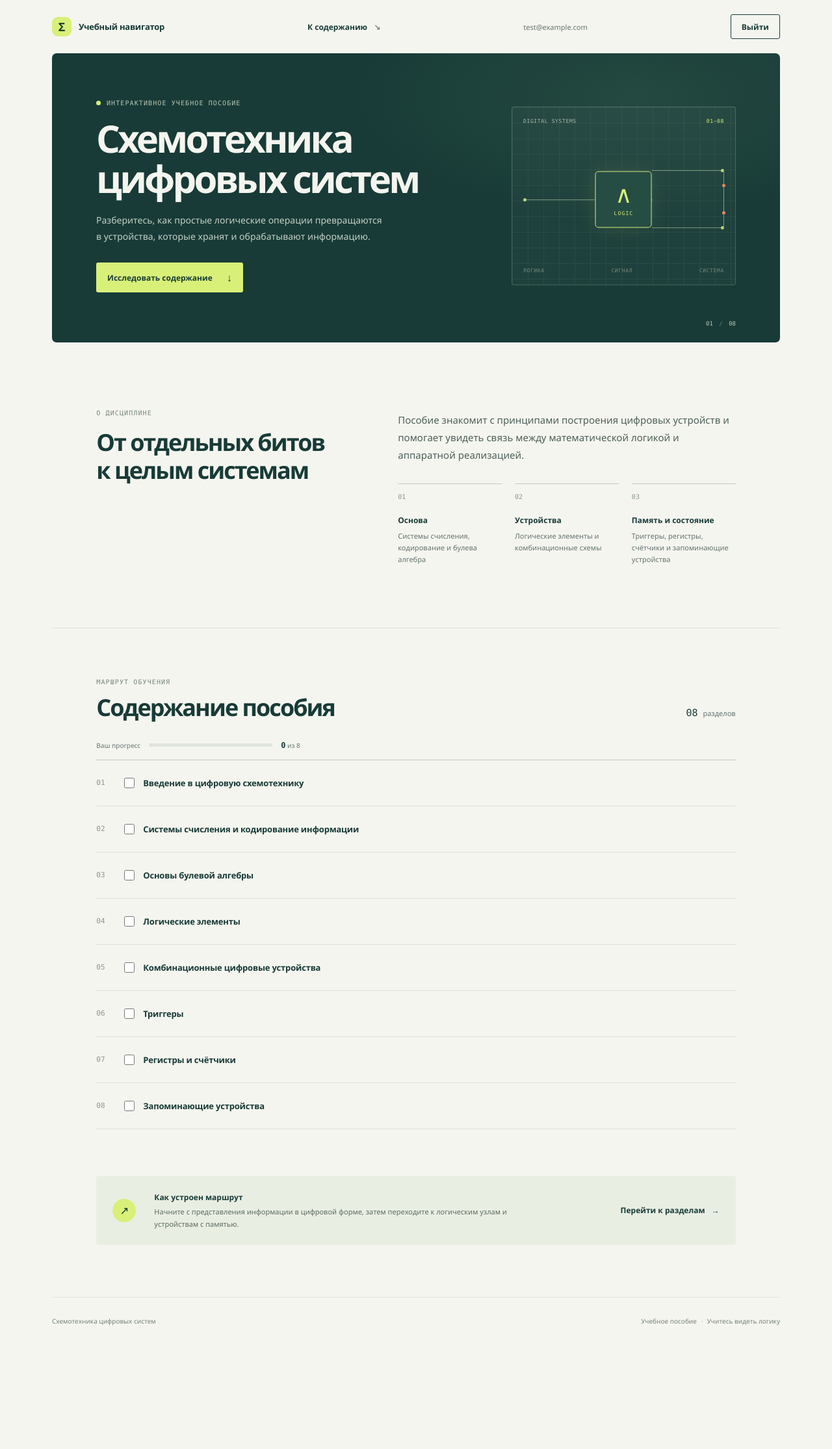
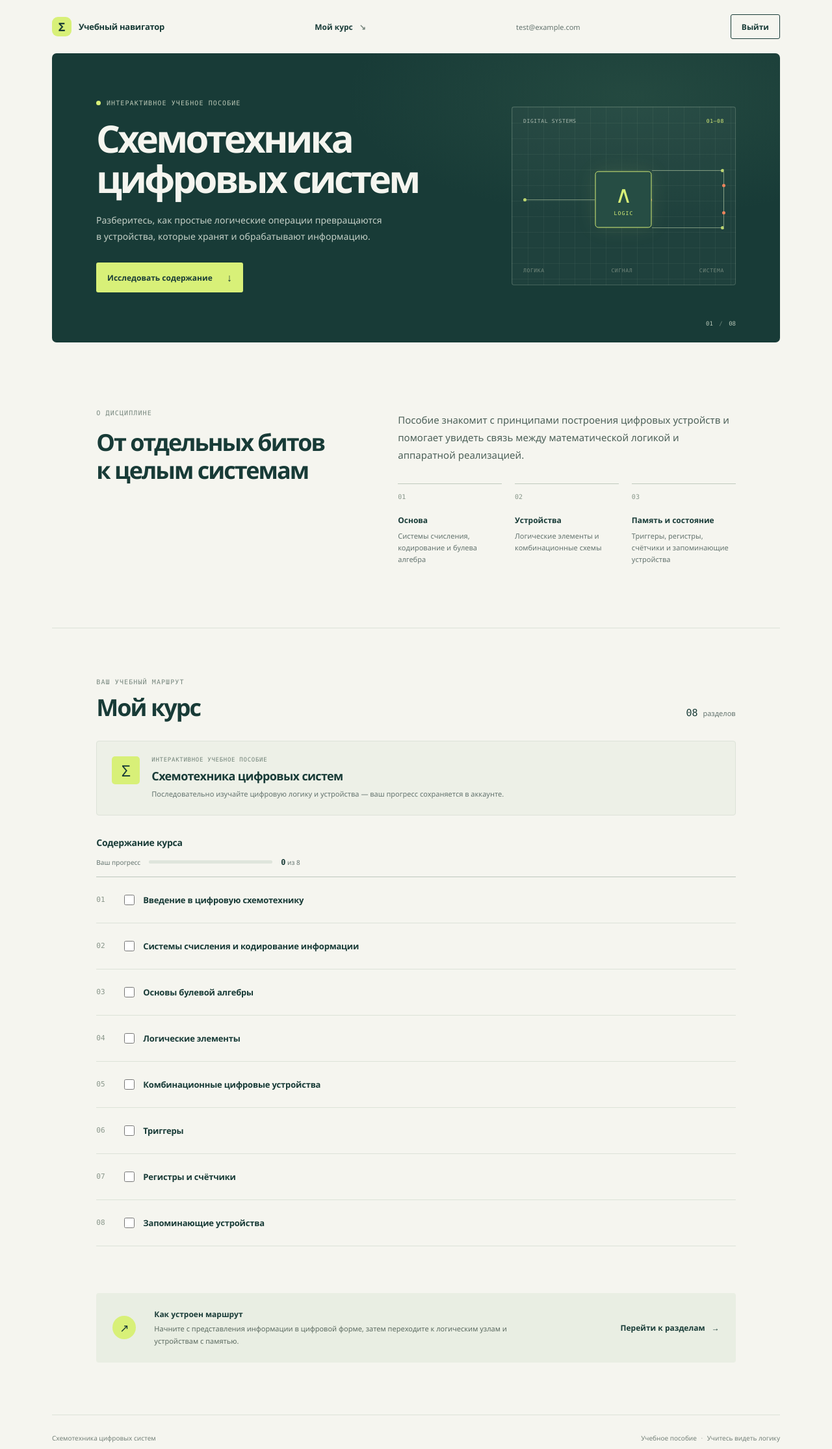
Before and after one commit to schvp/study_guide, a Flask app: page / in a window 1280 px wide. Shown: the top 2230 px of the page at 65% size. Before the commit the page ends 2040 px from the top, so only its background shows below. Run offline with Flask 3, Linux system fonts and the light colour scheme; the visitor is signed in with stand-in values (Sample User, id 1); data comes from the database, SQL or seed files in the repository; data that the repository does not hold is empty.

Commit message:
add test course

```diff
--- a/static/style.css
+++ b/static/style.css
@@ -598,6 +598,61 @@ p {
     scroll-margin-top: 24px;
 }
 
+.my-course {
+    scroll-margin-top: 32px;
+}
+
+.my-course-card {
+    display: flex;
+    align-items: flex-start;
+    gap: 18px;
+    margin: 0 0 32px;
+    padding: 23px;
+    border: 1px solid var(--line);
+    border-radius: 4px;
+    background: #edf0e7;
+}
+
+.course-card-mark {
+    display: grid;
+    width: 43px;
+    height: 43px;
+    flex: 0 0 auto;
+    place-items: center;
+    border-radius: 5px;
+    background: var(--lime);
+    font-size: 24px;
+}
+
+.course-card-label {
+    margin: 0 0 8px;
+    color: #718278;
+    font-family: "DM Mono", Consolas, monospace;
+    font-size: 9px;
+    letter-spacing: 0.08em;
+}
+
+.my-course-card h3 {
+    margin: 0 0 7px;
+    font-size: 18px;
+    font-weight: 700;
+    letter-spacing: -0.035em;
+}
+
+.my-course-card div > p:last-child {
+    margin: 0;
+    color: var(--muted);
+    font-size: 11px;
+    line-height: 1.65;
+}
+
+.course-outline-title {
+    margin: 0 0 14px;
+    font-size: 14px;
+    font-weight: 800;
+    letter-spacing: -0.02em;
+}
+
 .contents-heading {
     display: flex;
     align-items: end;
@@ -843,6 +898,21 @@ input:focus-visible {
         padding: 64px 0;
     }
 
+    .my-course-card {
+        gap: 13px;
+        margin-bottom: 28px;
+        padding: 18px;
+    }
+
+    .course-card-mark {
+        width: 37px;
+        height: 37px;
+    }
+
+    .my-course-card h3 {
+        font-size: 16px;
+    }
+
     .learning-note {
         grid-template-columns: 38px 1fr;
         gap: 13px;
--- a/templates/index.html
+++ b/templates/index.html
@@ -15,11 +15,12 @@
             <span class="brand-mark" aria-hidden="true">Σ</span>
             <span>Учебный навигатор</span>
         </a>
-        <a class="header-link" href="#contents">К содержанию <span aria-hidden="true">↘</span></a>
         {% if current_user %}
+            <a class="header-link" href="#my-course">Мой курс <span aria-hidden="true">↘</span></a>
             <span class="header-user">{{ current_user.email }}</span>
             <button class="header-auth" type="button" data-auth-logout>Выйти</button>
         {% else %}
+            <a class="header-link" href="#contents">К содержанию <span aria-hidden="true">↘</span></a>
             <button class="header-auth" type="button" data-auth-open>Войти</button>
         {% endif %}
     </header>
@@ -144,16 +145,25 @@
             </div>
         </section>
 
-        <section class="contents" id="contents" aria-labelledby="contents-title">
+        <section class="contents{% if current_user %} my-course{% endif %}" id="{% if current_user %}my-course{% else %}contents{% endif %}" aria-labelledby="contents-title">
             <div class="contents-heading">
                 <div>
-                    <p class="eyebrow">Маршрут обучения</p>
-                    <h2 id="contents-title">Содержание пособия</h2>
+                    <p class="eyebrow">{% if current_user %}Ваш учебный маршрут{% else %}Маршрут обучения{% endif %}</p>
+                    <h2 id="contents-title">{% if current_user %}Мой курс{% else %}Содержание пособия{% endif %}</h2>
                 </div>
                 <p class="contents-count"><span>{{ "%02d"|format(chapters|length) }}</span> разделов</p>
             </div>
 
             {% if current_user %}
+                <div class="my-course-card">
+                    <span class="course-card-mark" aria-hidden="true">Σ</span>
+                    <div>
+                        <p class="course-card-label">ИНТЕРАКТИВНОЕ УЧЕБНОЕ ПОСОБИЕ</p>
+                        <h3>Схемотехника цифровых систем</h3>
+                        <p>Последовательно изучайте цифровую логику и устройства — ваш прогресс сохраняется в аккаунте.</p>
+                    </div>
+                </div>
+                <h3 class="course-outline-title">Содержание курса</h3>
                 <div class="progress-summary">
                     <span>Ваш прогресс</span>
                     <progress data-progress-bar value="{{ completed_chapters|length }}" max="{{ chapters|length }}"></progress>
```
Also changed, not shown: tests/test_auth.py (+19 -0 lines).
